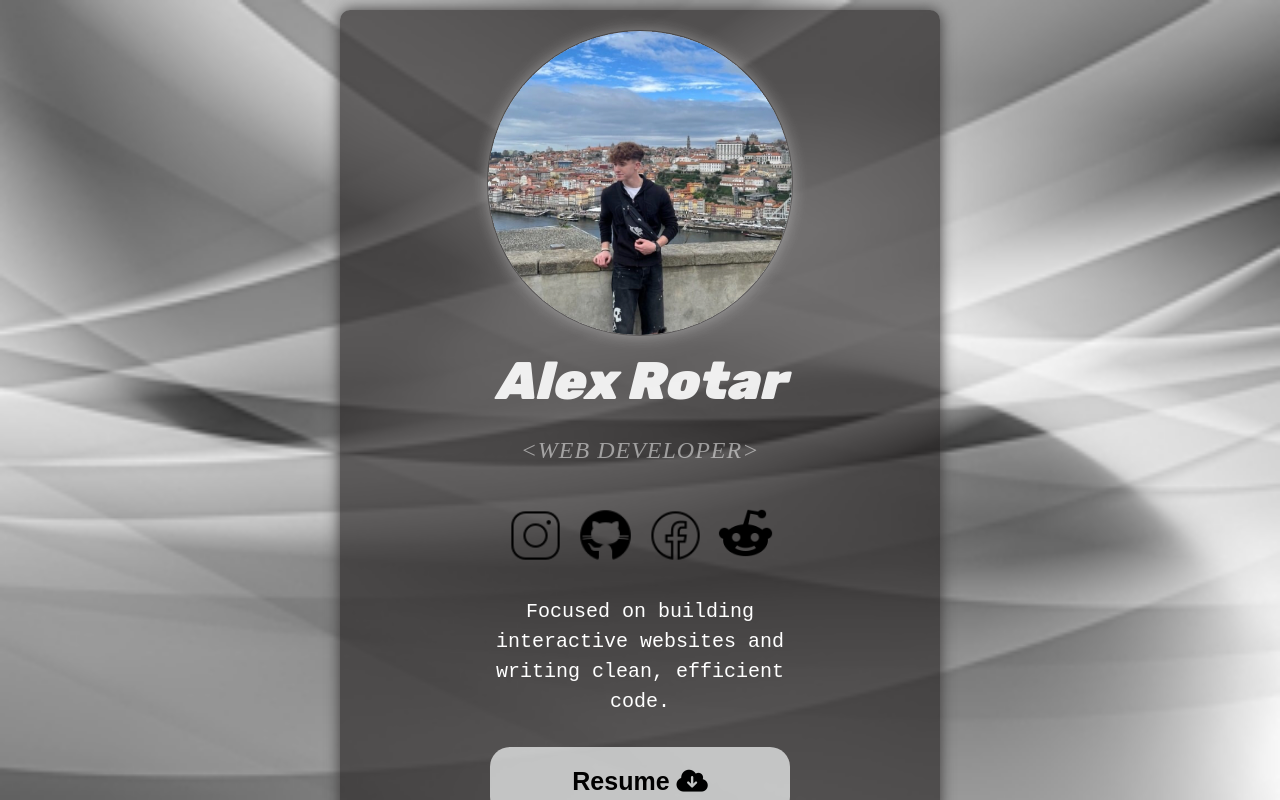
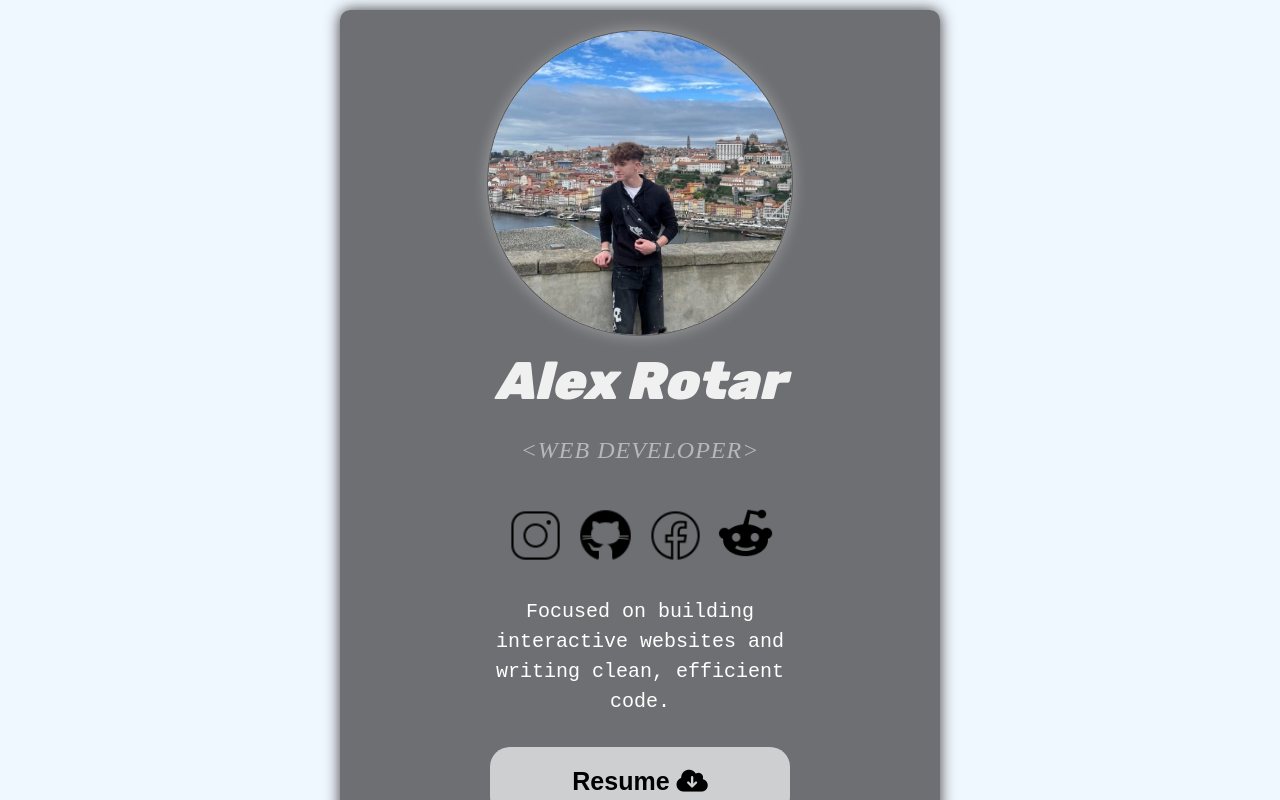
Before and after one commit to alecs007/alecs007.github.io, a React (Vite) app: page / in a window 1280 px wide. Built offline with nearby package versions, Linux system fonts and the light colour scheme.

Commit message:
Update App.css

```diff
--- a/src/App.css
+++ b/src/App.css
@@ -7,10 +7,7 @@
   gap: 20px;
   overflow: auto;
   max-height: 100vh;
-  background-image: url("./assets/background2.jpg");
-  background-repeat: no-repeat;
-  background-size: cover;
-  background-position: center;
+  background-color: aliceblue;
 }
 body {
   touch-action: none;
```
